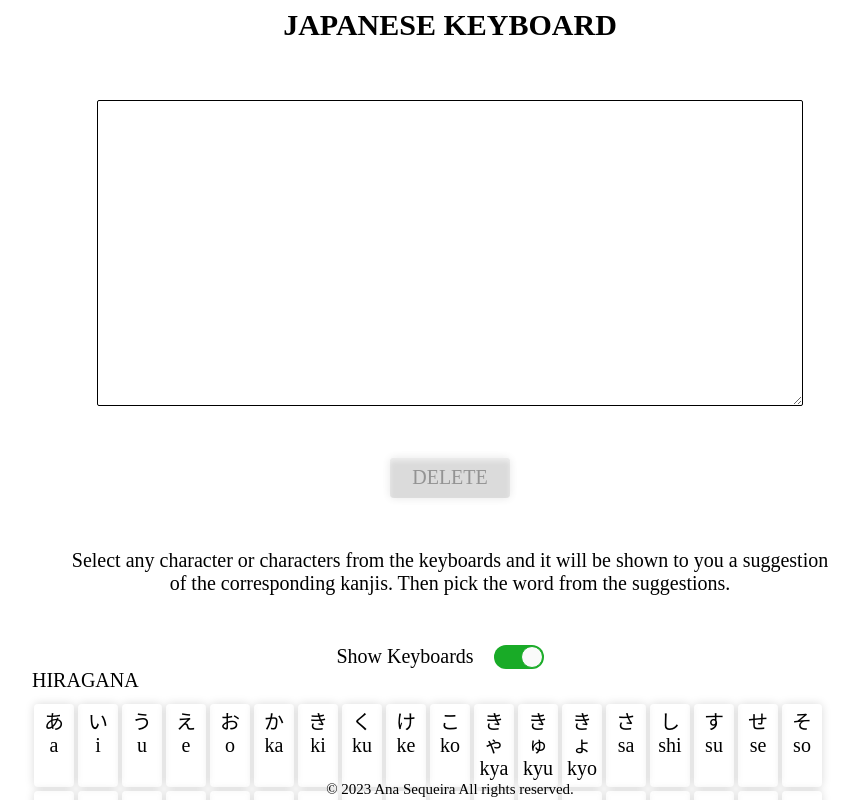
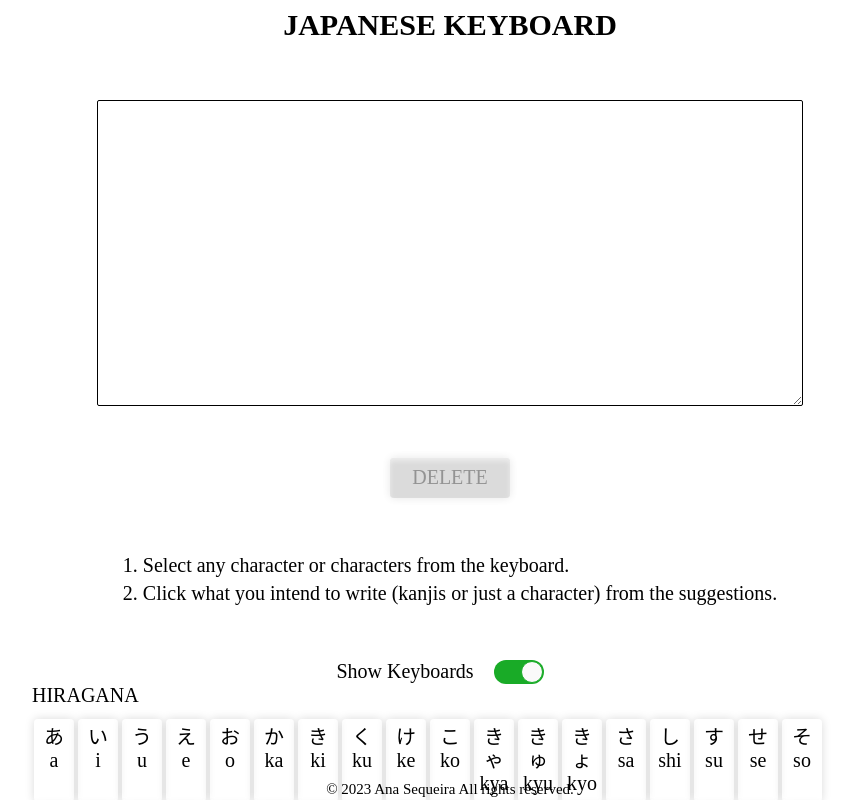
Before and after one commit to acoss22/japanese_keyboard, a React (Create React App) app in the folder japanese-keyboard/: page / in a window 1280 px wide. Shown: the top 800 px of the page, without its empty margins (190-1048 px from the left). Built offline with nearby package versions, Linux system fonts and the light colour scheme.

Commit message:
refactor: tutoral

```diff
--- a/japanese-keyboard/src/App.jsx
+++ b/japanese-keyboard/src/App.jsx
@@ -50,9 +50,19 @@ function App() {
           DELETE
         </button>
         <div className={styles.kanjiContainer}>
-            {(newWord !== '') ? (
-              <KanjiSuggestion data-testid="app-kanji-suggestion" word={newWord} selectedWordHandler={handleSelectedWord} cancelHandler={handleCancelSuggestion} />
-            ) : (<GenericTutorial text="Select any character or characters from the keyboards and it will be shown to you a suggestion of the corresponding kanjis. Then pick the word from the suggestions."></GenericTutorial>)}
+          {newWord !== '' ? (
+            <KanjiSuggestion
+              data-testid="app-kanji-suggestion"
+              word={newWord}
+              selectedWordHandler={handleSelectedWord}
+              cancelHandler={handleCancelSuggestion}
+            />
+          ) : (
+            <div className={styles.genericTutorialContainer}>
+              <div className={styles.step}>1. Select any character or characters from the keyboard.</div>
+              <div className={styles.step}>2. Click what you intend to write (kanjis or just a character) from the suggestions.</div>
+            </div>
+          )}
         </div>
         <div>
           <ToggleButton label="Show Keyboards" className={styles.right} value={useKeyboard} showIcons={false} onChange={handleToggleKeyboard}></ToggleButton>
--- a/japanese-keyboard/src/app.module.scss
+++ b/japanese-keyboard/src/app.module.scss
@@ -15,6 +15,14 @@
     display: flex;
     flex-direction: column;
     align-items: center;
+
+    .genericTutorialContainer {
+      text-align: left;
+    }
+
+    .step {
+      margin: 0.5rem 0;
+    }
 
     .kanjiContainer {
       display: flex;
```
Lines whose indentation alone changed are shown as unchanged.
